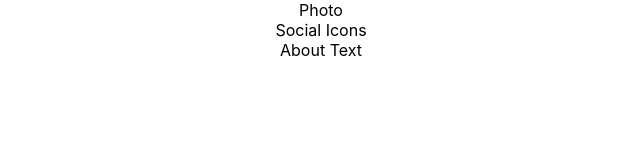
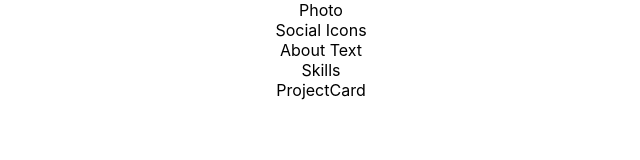
Before and after one commit to coleman-buffa/material-ui-portfolio, a React (Create React App) app in the folder client/: page / in a window 1280 px wide. Shown: the top 160 px of the page, without its empty margins (319-959 px from the left). Built offline with nearby package versions, Linux system fonts and the light colour scheme.

Commit message:
Create project sub component tree.

```diff
--- a/client/src/App.js
+++ b/client/src/App.js
@@ -2,7 +2,7 @@ import './App.css';
 import NavBar from "./components/navbar/navbar";
 import Container from "@material-ui/core/container";
 import Bio from "./components/bio/bio";
-// import Projects from "./components/projects/projects";
+import Projects from "./components/projects/projects";
 
 
 function App() {
@@ -10,7 +10,7 @@ function App() {
     <div className="App">
       <Container>
         <Bio/>
-      {/* <Projects/> */}
+      <Projects/>
       </Container>
 
     </div>
--- /dev/null
+++ b/client/src/components/projectcard/projectcard.js
@@ -0,0 +1,11 @@
+import React from 'react';
+
+function ProjectCard () {
+  return(
+    <div>
+      ProjectCard
+    </div>
+  );
+}
+
+export default ProjectCard;
--- /dev/null
+++ b/client/src/components/projects/projects.js
@@ -0,0 +1,21 @@
+import React from 'react';
+import Skills from "../skills/skills";
+import ProjectCard from "../projectcard/projectcard";
+
+function Projects () {
+
+//Logic goes here
+//State goes here
+  //State to track all project objects fetched from DB array of objects
+  //State to track all unique skills pulled from projects
+
+
+  return(
+    <div>
+      <Skills/>
+      <ProjectCard/>
+    </div>
+  );
+}
+
+export default Projects;
--- /dev/null
+++ b/client/src/components/skills/skills.js
@@ -0,0 +1,11 @@
+import React from 'react';
+
+function Skills () {
+  return(
+    <div>
+      Skills
+    </div>
+  );
+}
+
+export default Skills;
```
Also changed, not shown: client/src/pages/About.js (deleted), client/src/pages/Projects.js (deleted).
